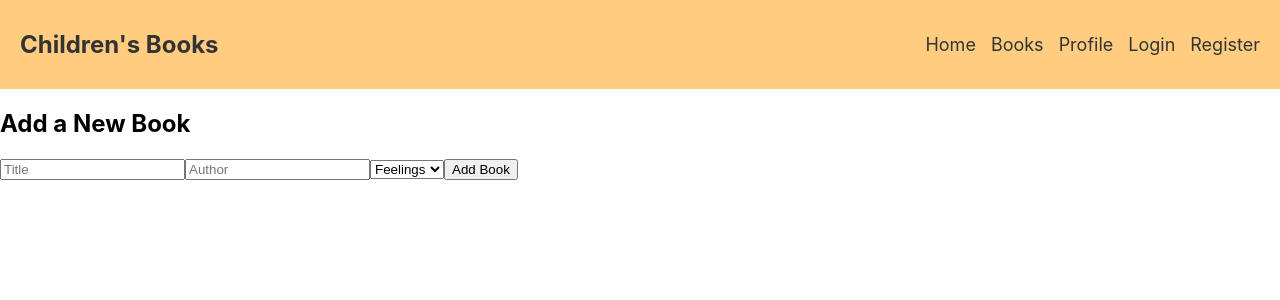
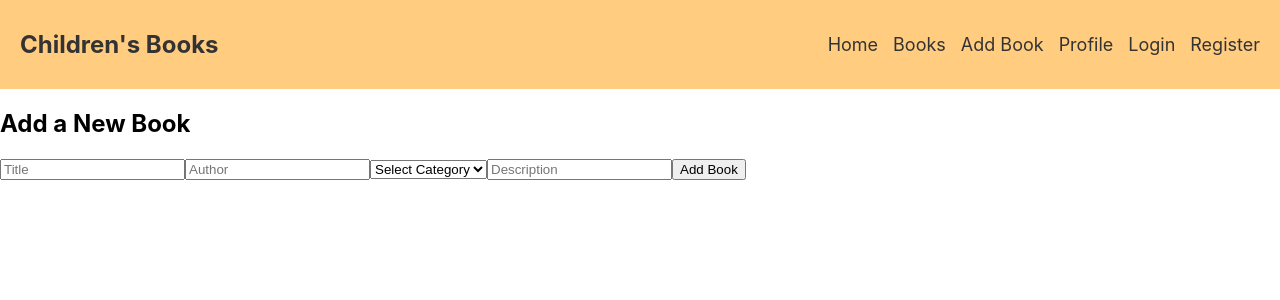
Before and after one commit to RoxPox-pixel/FinalProject, a React (Create React App) app: page /add-book in a window 1280 px wide. Shown: the top 300 px of the page. Built offline with nearby package versions, Linux system fonts and the light colour scheme.

Commit message:
adding books and a lame view of the list

```diff
--- a/db.json
+++ b/db.json
@@ -18,7 +18,62 @@
       "password": "Testing1212",
       "firstName": "Roxana",
       "lastName": "Manolache"
+    },
+    {
+      "id": "bfb6",
+      "email": "nadia@test.com",
+      "password": "Enapiena"
     }
   ],
-  "books": []
+  "books": [
+    {
+      "id": "adc8",
+      "title": "Bees ",
+      "author": " Piotr Socha",
+      "category": "Nature",
+      "description": "One part science, one part cultural history, and countless parts fascination, Bees celebrates the important role that these intriguing insects have played in our ecosystem throughout the ages. From Athena to Alexander the Great and from Egypt to Ethiopia, Bees explores different methods of beekeeping and uncovers the debt that humans owe this vital species. With beautifully accessible illustrations depicting everything from bee anatomy to the essentials of honey making, readers will be captivated by the endless wonders of this seemingly small speck of the animal kingdom."
+    },
+    {
+      "id": "ee74",
+      "title": "Trees ",
+      "author": "Piotr Socha, Wojciech Grajkowski",
+      "category": "Nature",
+      "description": "Part botany, part history, part cultural anthropology--Trees goes beyond the basics to tell readers everything they might want to know about this particular branch of the plant kingdom. Trees explores the important roles trees play in our ecosystem, takes an up-close-and-personal look at the parts of trees (from roots to leaves), and unpacks the cultural impact of trees from classification systems (like family trees) to art forms (like bonsai trees). Looking forward, Trees also addresses the deforestation crisis. Heavily illustrated in the same style as Bees: A Honeyed History, Trees: A Rooted History serves as a beautifully packaged celebration of trees of all kinds."
+    },
+    {
+      "id": "af77",
+      "title": "Carl's Snowy Afternoon",
+      "author": "Alexandra Day",
+      "category": "Seasons",
+      "description": "When Madeleine's parents go to the Pond Party, they leave Carl--everyone' favorite Rottweiler--and the baby at home with a babysitter. But Carl and Madeleine have plans of their own--they want to play in the snow. After getting all bundled up, they sneak off to go sledding, build a snowman, and even try sliding on the ice at the pond."
+    },
+    {
+      "id": "4799",
+      "title": "Precious Moments: Little Book of Prayers",
+      "author": "Jean Fischer",
+      "category": "Feelings",
+      "description": "Inspire little ones to pray! Precious Moments: Little Book of Prayers is a colorful board book that teaches little ones, ages 2-4, prayers for thankfulness, praise, school, mealtime, and bedtime. Little boys and girls will cherish this addition to their library. Since 1978, Precious Moments has grown into a brand recognized worldwide, with more than 14.5 million books and Bibles sold with Thomas Nelson. Little Book of Prayers is a great gift: For baby showers, adoption parties, baptisms, Easter baskets, birthdays, or holiday gifting To serve as an age appropriate resource for little ones to discover prayers that will become lifetime favorites Families will enjoy the nostalgia of this treasured brand at storytime and bedtime."
+    },
+    {
+      "id": "c640",
+      "title": "Where to Hide a Star",
+      "author": "Oliver Jeffers",
+      "category": "Other",
+      "description": "Celebrate twenty years of The Boy in this highly anticipated new adventure from the internationally bestselling picture book creator of Lost and Found Oliver Jeffers!"
+    },
+    {
+      "id": "4f01",
+      "title": " Dă o notă Monsters at Christmas",
+      "author": " Zanna Davidson",
+      "category": "Seasons",
+      "description": "It's nearly Christmas and Billy and Ruby are feeling VERY excited. Billy has asked Santa to bring presents for his Mini Monsters and they're very excited too... until they try to help with the decorating and bring down the ENTIRE Christmas tree."
+    },
+    {
+      "id": "a15a",
+      "title": "One Little Raindrop: Life Cycles",
+      "author": "Lesley Sims",
+      "category": "Nature",
+      "description": ""
+    }
+  ]
 }
--- a/src/App.js
+++ b/src/App.js
@@ -5,7 +5,7 @@ import Register from "./pages/Register";
 import MainList from "./pages/MainList";
 import MyProfile from "./pages/MyProfile";
 import NavBar from "./components/NavBar";
-import AddBook from "./pages/AddBook";
+import AddBook from "./pages/AddBook";;
 
 
 function App() {
@@ -24,4 +24,7 @@ function App() {
   );
 }
 
+
+
+
 export default App;
--- a/src/components/NavBar.js
+++ b/src/components/NavBar.js
@@ -8,6 +8,7 @@ function Navbar() {
       <ul className="nav-links">
         <li><Link to="/">Home</Link></li>
         <li><Link to="/books">Books</Link></li>
+        <li><Link to="/add-book">Add Book</Link></li>
         <li><Link to="/profile">Profile</Link></li>
         <li><Link to="/login">Login</Link></li>
         <li><Link to="/register">Register</Link></li>
--- a/src/pages/AddBook.js
+++ b/src/pages/AddBook.js
@@ -4,10 +4,35 @@ function AddBook() {
   const [title, setTitle] = useState("");
   const [author, setAuthor] = useState("");
   const [category, setCategory] = useState("feelings");
+  const [description, setDescription] = useState("");
 
   function handleSubmit(e) {
     e.preventDefault();
-    alert(`Book Added: ${title} by ${author}, Category: ${category}`);
+
+    const newBook = {
+      title: title,
+      author: author,
+      category: category,
+      description: description,
+    };
+
+    fetch("http://localhost:5000/books", {
+      method: "POST",
+      headers: { "Content-Type": "application/json" },
+      body: JSON.stringify(newBook),
+    })
+      .then((response) => {
+        if (response.ok) {
+          alert("Book added!");
+          setTitle("");
+          setAuthor("");
+          setCategory("");
+          setDescription("");
+        } else {
+          alert("Failed to add book!");
+        }
+      })
+      .catch(() => alert("Error! Try again!"));
   }
 
   return (
@@ -28,12 +53,24 @@ function AddBook() {
           onChange={(e) => setAuthor(e.target.value)}
           required
         />
-        <select value={category} onChange={(e) => setCategory(e.target.value)}>
-          <option value="feelings">Feelings</option>
-          <option value="seasons">Seasons</option>
-          <option value="holidays">Holidays</option>
-          <option value="other">Other</option>
+        <select
+          value={category}
+          onChange={(e) => setCategory(e.target.value)}
+          required
+        >
+          <option value="">Select Category</option>
+          <option value="Feelings">Feelings</option>
+          <option value="Seasons">Seasons</option>
+          <option value="Holidays">Holidays</option>
+          <option value="Other">Other</option>
+          <option value="Nature">Nature</option>
         </select>
+        <input
+          type="text"
+          placeholder="Description"
+          value={description}
+          onChange={(e) => setDescription(e.target.value)}
+        />
         <button type="submit">Add Book</button>
       </form>
     </div>
--- a/src/pages/MainList.js
+++ b/src/pages/MainList.js
@@ -1,5 +1,35 @@
+import { useEffect, useState } from "react";
+
 function MainList() {
-    return <h1>Books List Page</h1>;
-  }
+  const [books, setBooks] = useState([]);
 
-  export default MainList;
+  useEffect(() => {
+
+    fetch("http://localhost:5000/books")
+      .then((res) => res.json())
+      .then((data) => setBooks(data))
+      .catch(() => alert("Error retrieving books!"));
+  }, []);
+
+  return (
+    <div>
+      <h2>Book List</h2>
+      {books.length === 0 ? (
+        <p>No books yet.</p>
+      ) : (
+        <ul>
+          {books.map((book) => (
+            <li key={book.id}>
+              <strong>{book.title}</strong> by {book.author} <br />
+              <em>Category:</em> {book.category} <br />
+              <em>Description:</em> {book.description}
+              <hr />
+            </li>
+          ))}
+        </ul>
+      )}
+    </div>
+  );
+}
+
+export default MainList;
```
